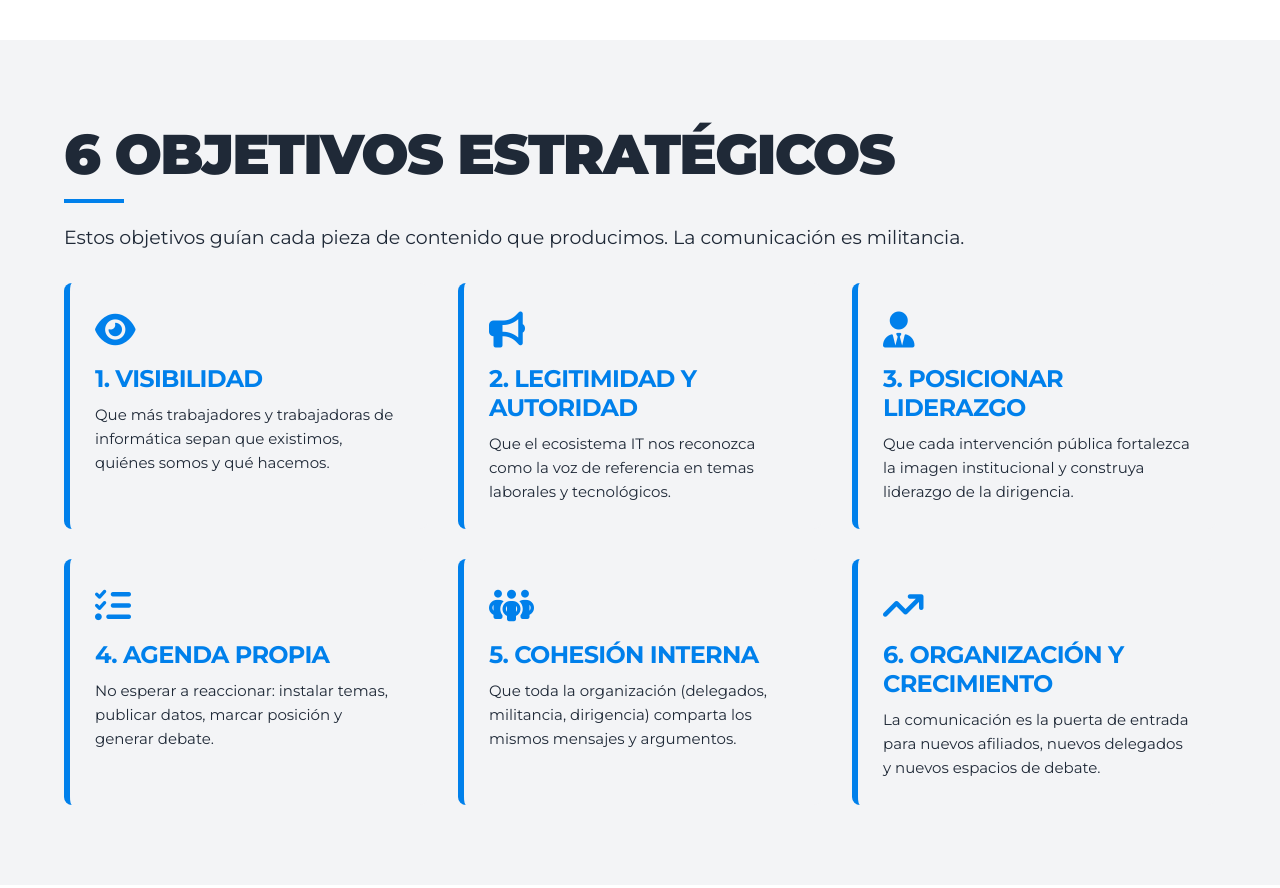
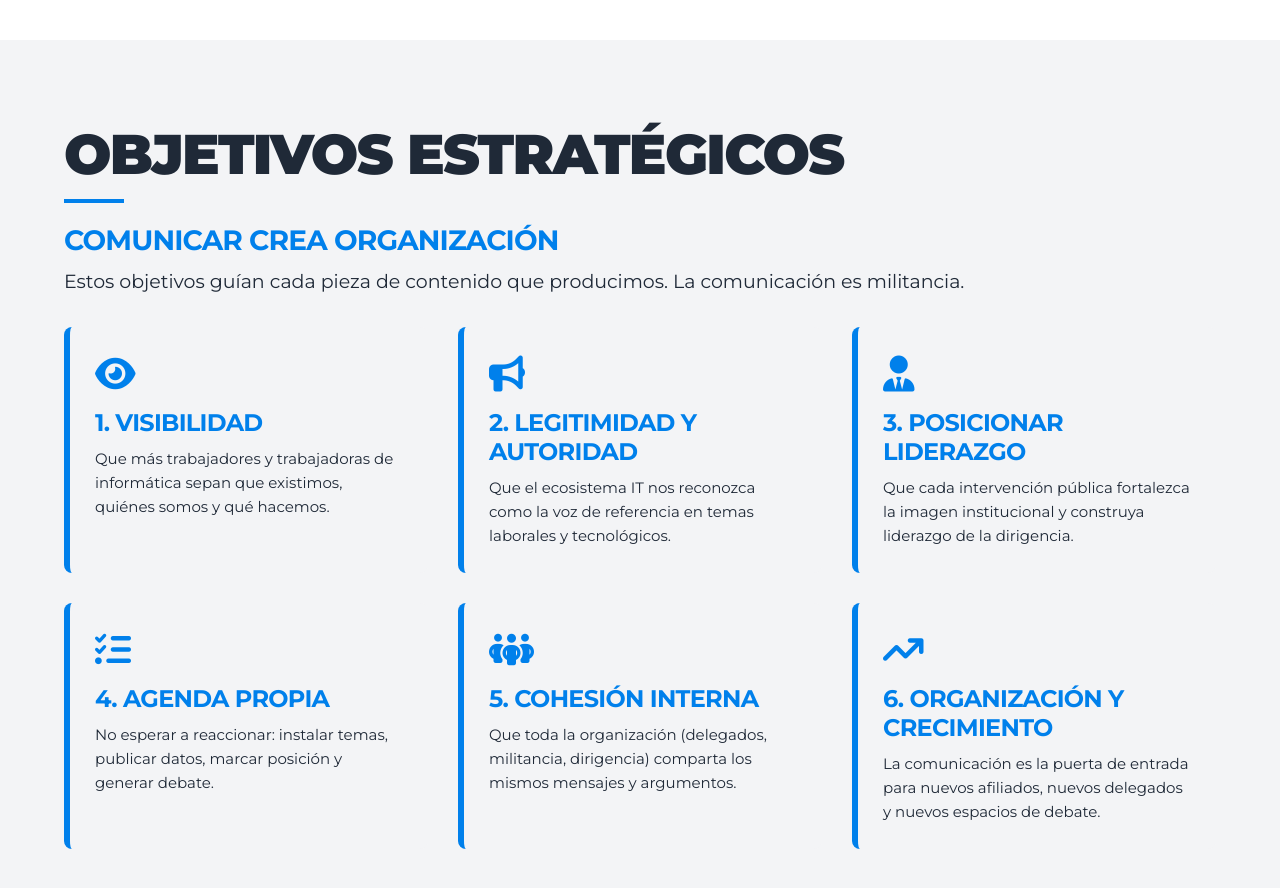
Before and after one commit to jpmine/jp_repositorio, a website: page charla-comunicacion-agc.html in a window 1280 px wide. Shown: the part 1560-2448 px from the top of the page. Drawn offline with Linux system fonts and the light colour scheme.

Commit message:
Update charla-comunicacion-agc.html

```diff
--- a/charla-comunicacion-agc.html
+++ b/charla-comunicacion-agc.html
@@ -950,7 +950,8 @@
     <!-- SLIDE 3: OBJETIVOS ESTRATÉGICOS (SCROLLABLE) -->
     <section class="slide gray-bg scrollable">
         <div class="slide-content">
-            <h2>6 Objetivos Estratégicos</h2>
+            <h2>Objetivos Estratégicos</h2>
+            <h3>COMUNICAR CREA ORGANIZACIÓN</h3>
             <p style="margin-bottom: 25px;">Estos objetivos guían cada pieza de contenido que producimos. La
                 comunicación es militancia.</p>
             <div class="grid-3">
```
